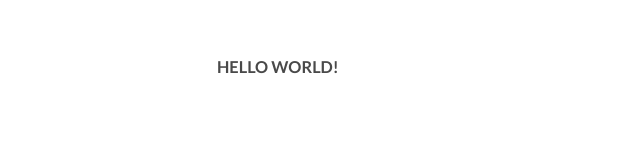
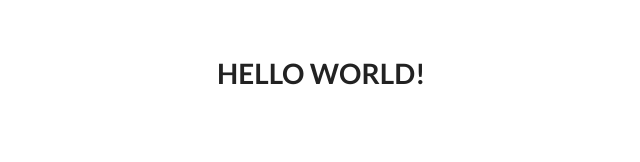
Before and after one commit to ibobjoy/ibobjoy.github.io, a plain HTML site: page index.html in a window 1280 px wide. Shown: the whole page, without its empty margins (353-993 px from the left). Drawn offline with Linux system fonts and the light colour scheme.

Commit message:
Update index.html

```diff
--- a/index.html
+++ b/index.html
@@ -16,7 +16,7 @@
     <div class="wrapper">
       <section>
 
-       <h3> HELLO WORLD!</h3>
+       <h1> HELLO WORLD!</h>
       </section>
     </div>
     <script src="javascripts/scale.fix.js"></script>
```
